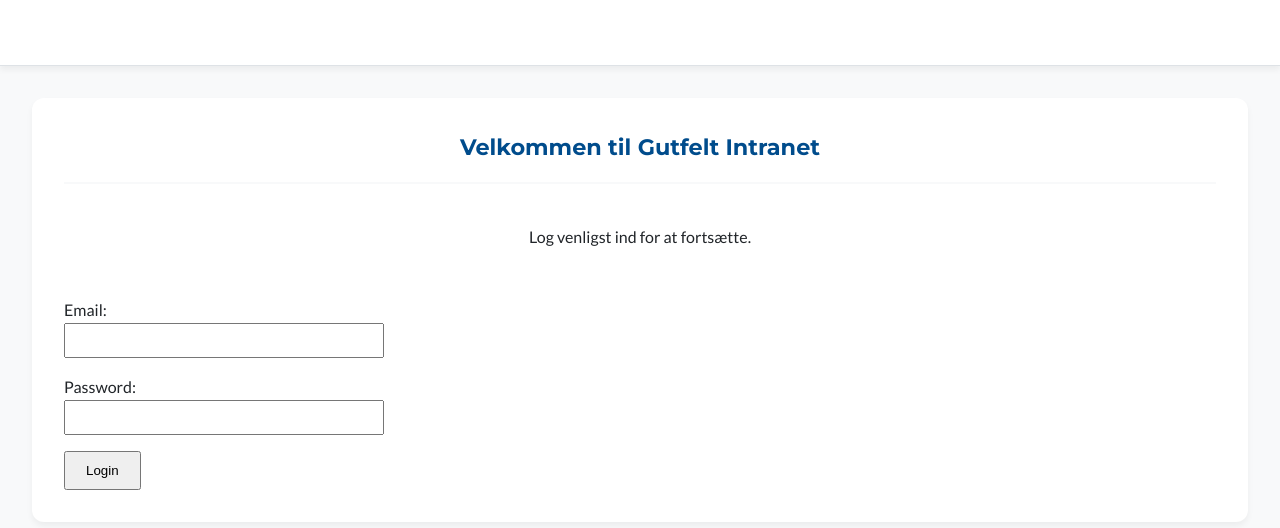
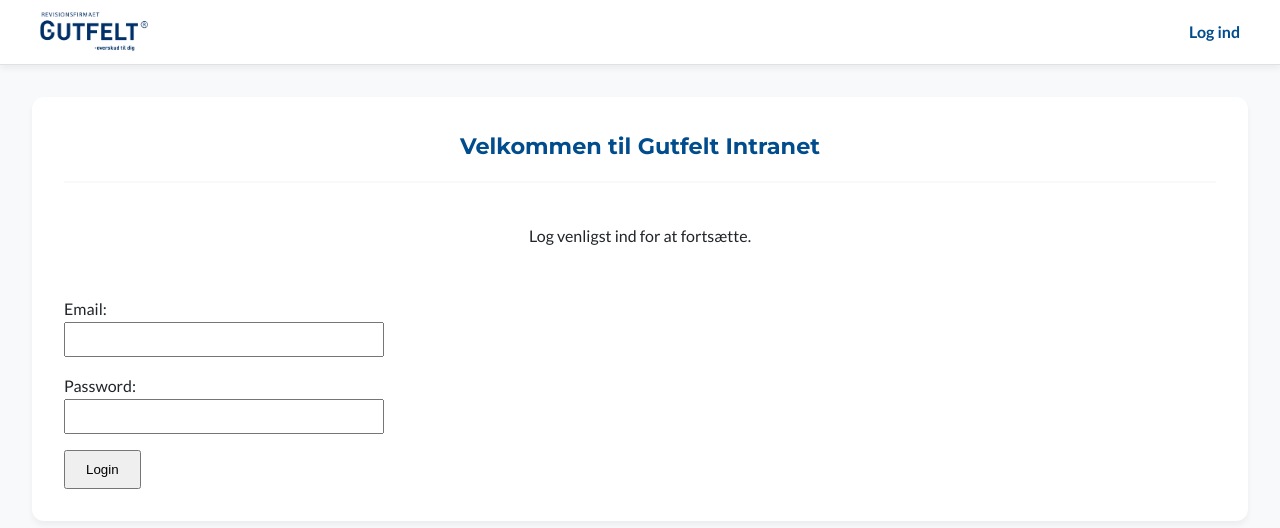
Before and after one commit to Parpar/gutfelt-frontend, a React (Create React App) app: page /login in a window 1280 px wide. Shown: the top 528 px of the page. Built offline with nearby package versions, Linux system fonts and the light colour scheme.

Commit message:
Add company logo to header

```diff
--- a/src/components/Header.js
+++ b/src/components/Header.js
@@ -1,6 +1,7 @@
 import React, { useContext } from 'react';
 import { Link, useNavigate } from 'react-router-dom';
 import { UserContext } from '../UserContext';
+import logo from '../logo.png';
 
 function Header() {
   const { currentUser, logout } = useContext(UserContext);
@@ -8,27 +9,28 @@
 
   const handleLogout = () => {
     logout();
-    navigate('/login'); // Send brugeren til login-siden efter logud
+    navigate('/login');
   };
 
   return (
     <header className="app-header">
       <div className="header-logo">
-        <Link to="/" style={{ color: 'white', textDecoration: 'none' }}>
-          GUTFELT Intranet
+        <Link to="/" style={{ display: 'flex', alignItems: 'center' }}>
+          <img src={logo} alt="Gutfelt Intranet Logo" style={{ height: '40px', marginRight: '15px' }} />
         </Link>
       </div>
+
       {currentUser && (
         <nav className="header-nav">
           <Link to="/">Hjem</Link>
-          {/* RETTET HER: Både URL (to) og tekst er ændret */}
           <Link to="/standarder">Standarder</Link>
           <Link to="/firmapolitikker">Firmapolitikker</Link>
           <Link to="/medarbejdere">Medarbejdere</Link>
           <Link to="/samarbejdspartnere">Samarbejdspartnere</Link>
         </nav>
       )}
-      <div className="user-info" style={{ marginLeft: 'auto' }}>
+
+      <div className="user-info" style={{ marginLeft: 'auto', display: 'flex', alignItems: 'center' }}>
         {currentUser ? (
           <>
             <span style={{ marginRight: '1rem' }}>
@@ -37,7 +39,7 @@
             <button onClick={handleLogout} style={{cursor: 'pointer'}}>Log ud</button>
           </>
         ) : (
-          <Link to="/login" style={{ color: 'white' }}>Log ind</Link>
+          <Link to="/login" style={{ color: '#004c8c', textDecoration: 'none', fontWeight: 'bold' }}>Log ind</Link>
         )}
       </div>
     </header>
```
Also changed, not shown: src/Logo.png (added).
